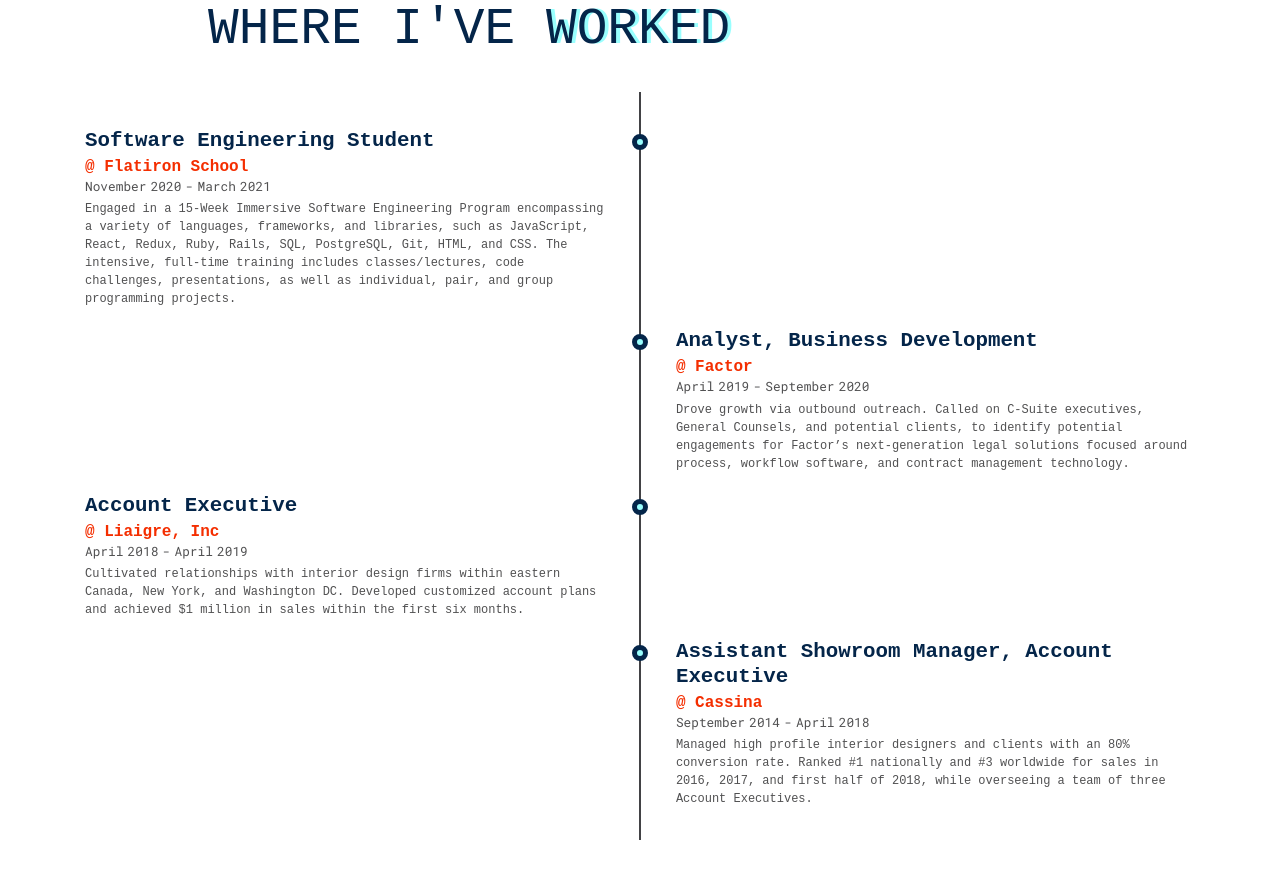
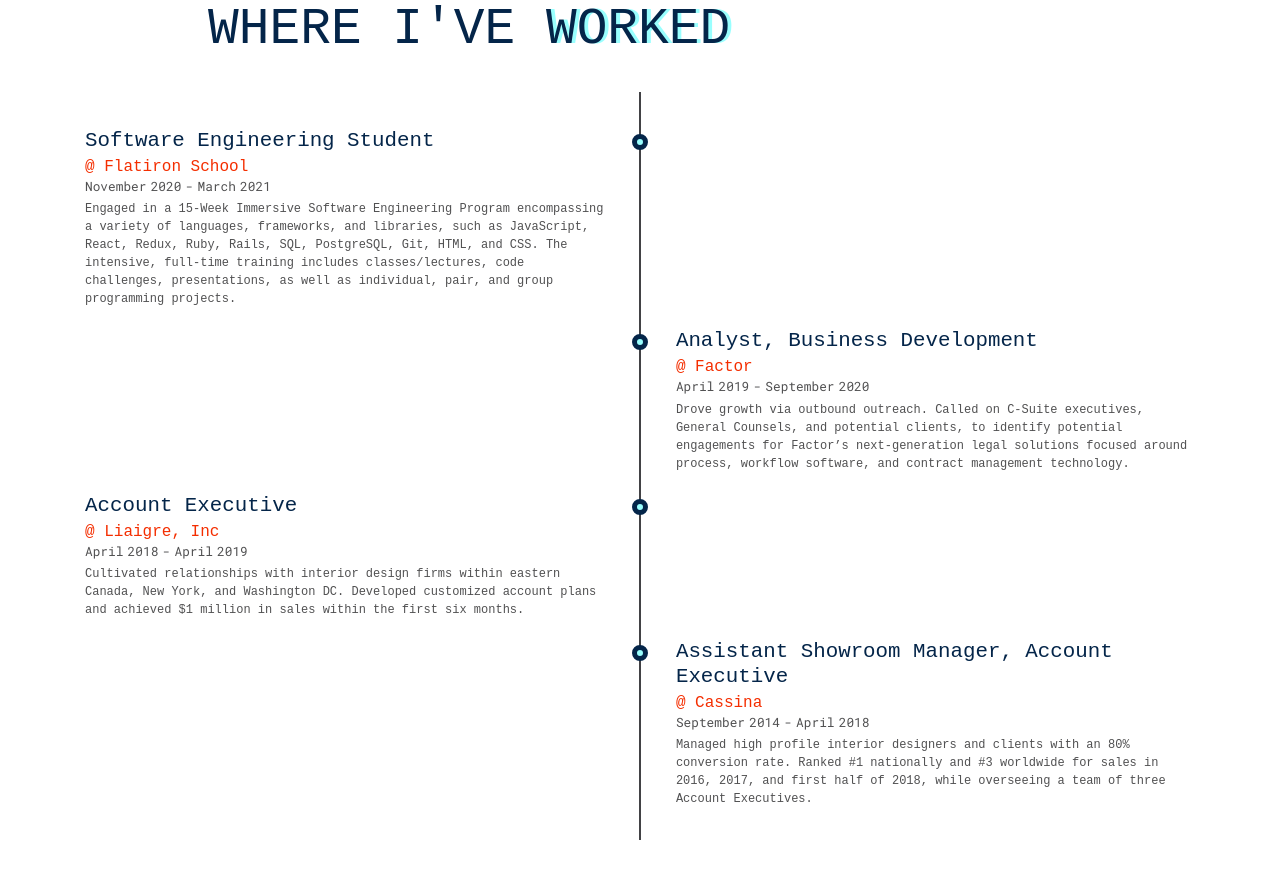
Before and after one commit to jeffreyc86/portfolio, a React (Create React App) app: page / in a window 1280 px wide. Shown: the part 1940-2818 px from the top of the page. Built offline with nearby package versions, Linux system fonts and the light colour scheme; a web font is replaced by a local one.

Commit message:
Font-weight revised

```diff
--- a/src/index.css
+++ b/src/index.css
@@ -668,7 +668,7 @@
 .timeline-content h5{
   margin-top: 0.3125rem;
   color: var(--primary-navy);
-  font-weight: bold;
+  font-weight: 500;
   font-size: 1.3rem;
   margin-bottom: .1rem;
 }
@@ -678,7 +678,7 @@
   margin-top: .3rem;
   line-height: 1 !important;
   color: var(--primary-orange);
-  font-weight: bold;
+  font-weight: 500;
 }
 
 .employer a{
@@ -887,7 +887,7 @@
 }
 
 .popupbox-titleBar span{
-  font-weight: 800;
+  font-weight: 500;
   font-size: 1.5rem;
 }
 
@@ -1182,7 +1182,7 @@
 }
 
 .success-message {
-  font-weight: bold;
+  font-weight: 500;
   color: green;
 }
 
```
